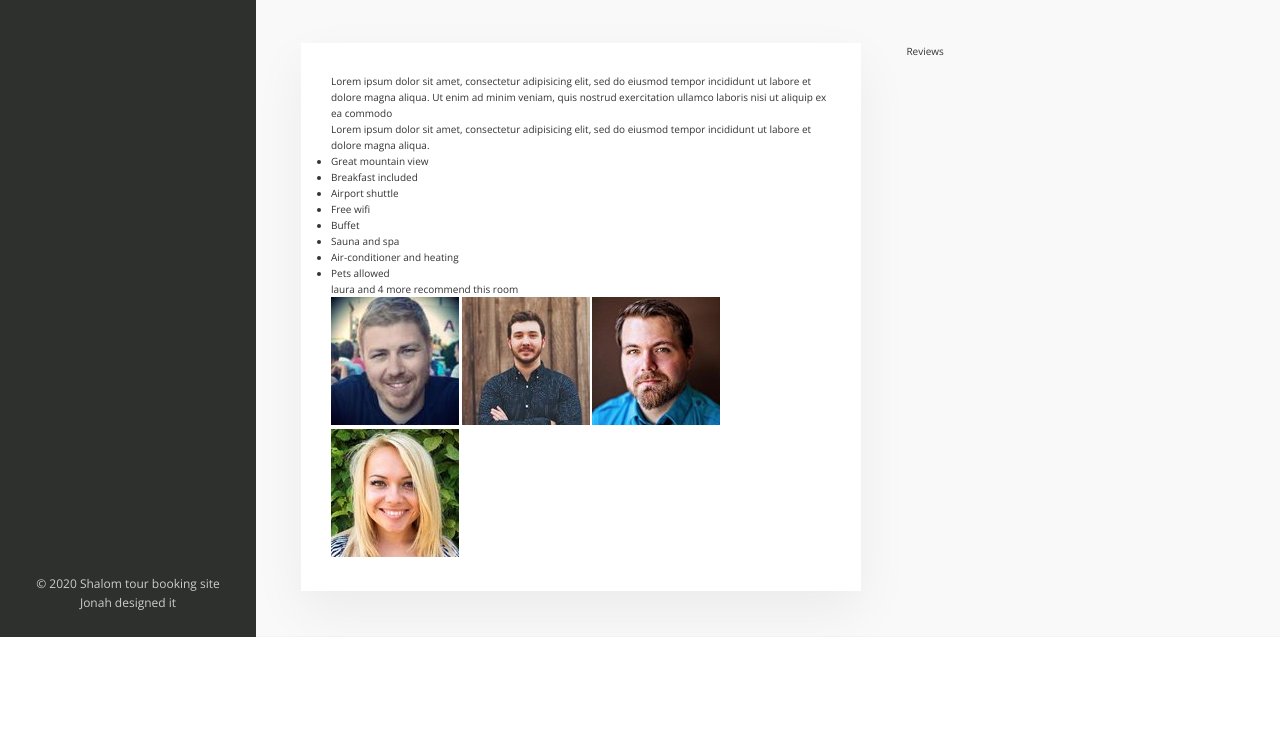
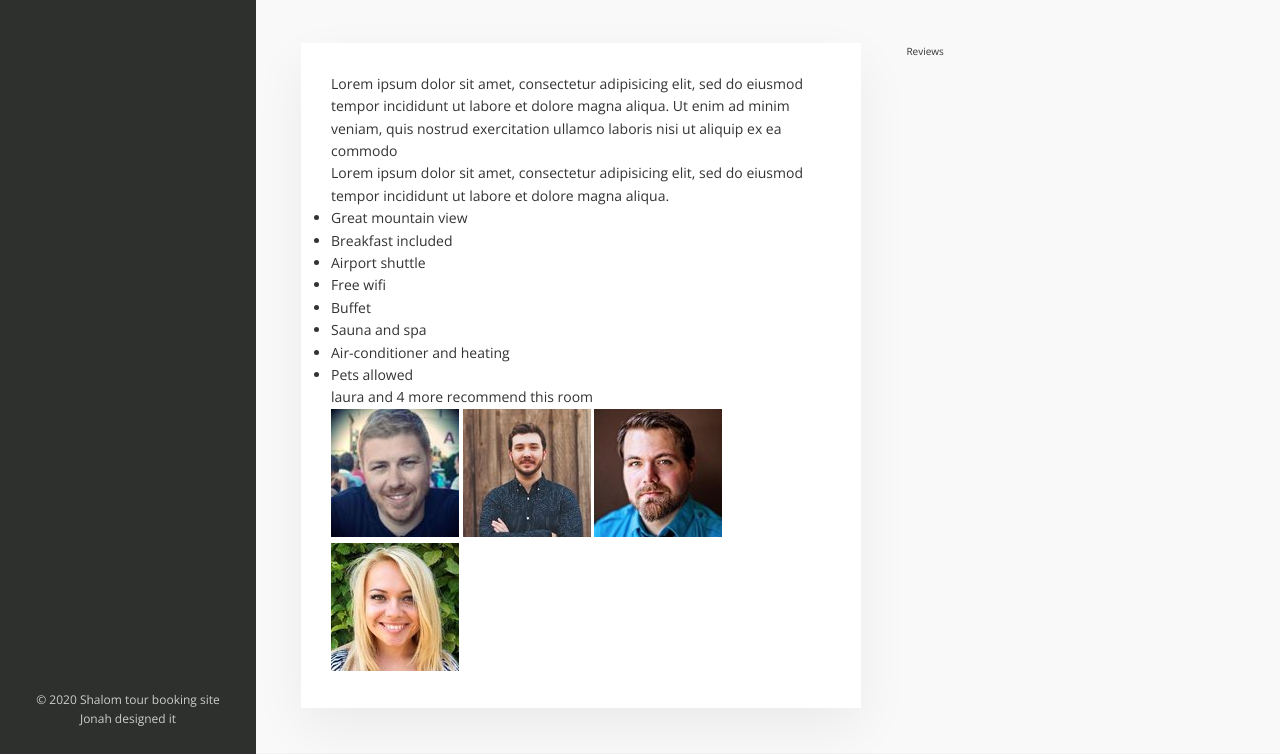
Before and after one commit to Michie1001/shalom, a website: page index.html in a window 1280 px wide. Shown: the part 539-1293 px from the top of the page. Before the commit the page ends 1176 px from the top, so only its background shows below. Drawn offline with nearby package versions, Linux system fonts and the light colour scheme.

Commit message:
description

```diff
--- a/sass/layout.scss
+++ b/sass/layout.scss
@@ -33,6 +33,7 @@
 				background-color: #fff;
 				box-shadow: var(--shadow);
 				padding: 3rem;
+				font-size: 1.4rem;
 			}
 			.user-reviews{
 				flex: 1;
```
Also changed, not shown: css/style.css.
